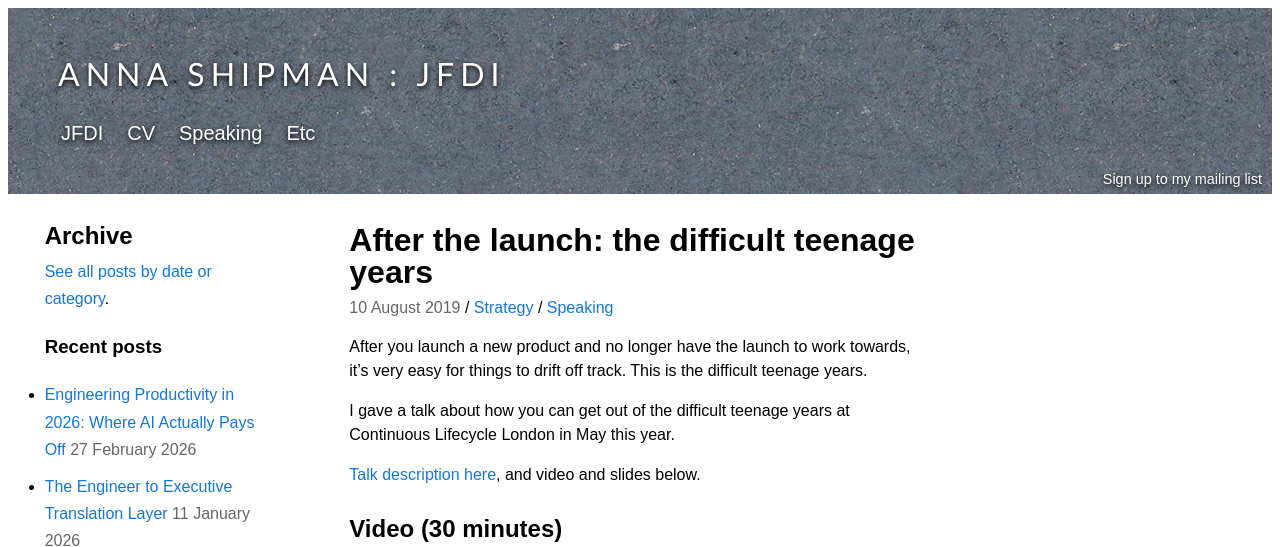
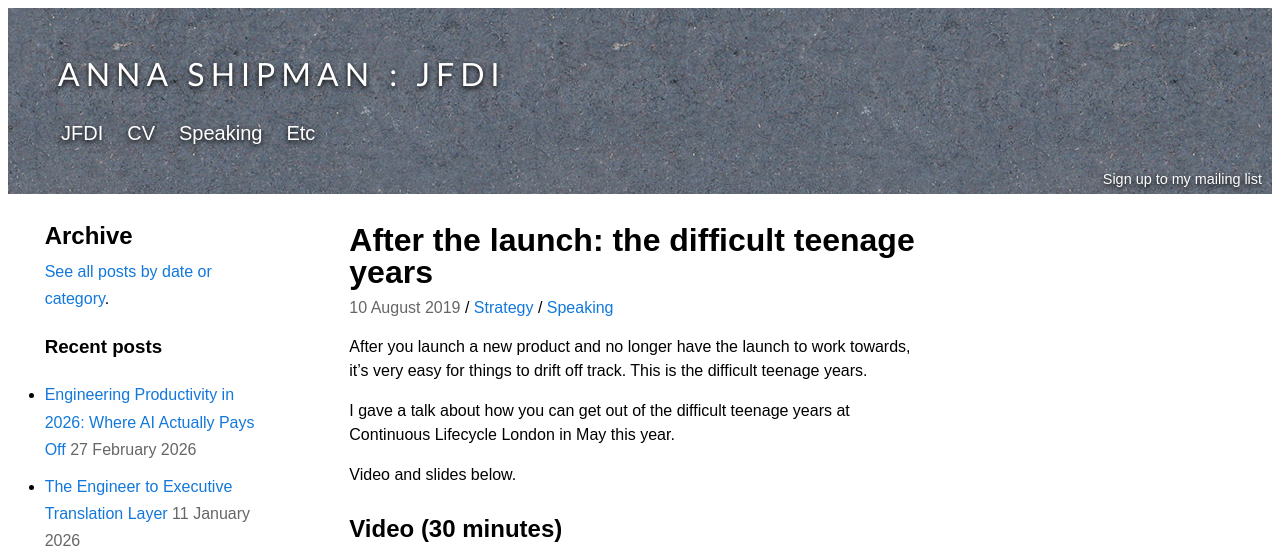
Before and after one commit to annashipman/annashipman.github.io, a Jekyll site: the page built from _posts/2019-08-10-after-the-launch.md, in a window 1280 px wide and 900 px high, cut to the strip 0-547 px from the top of the window. Built offline with Jekyll 4.4.1, drawn with Linux system fonts in a browser that asks for light colours.

```diff
--- a/_posts/2019-08-10-after-the-launch.md
+++ b/_posts/2019-08-10-after-the-launch.md
@@ -9,7 +9,7 @@ After you launch a new product and no longer have the launch to work towards, it
 
 I gave a talk about how you can get out of the difficult teenage years at Continuous Lifecycle London in May this year.
 
-[Talk description here](https://2019.continuouslifecycle.london/sessions/launch-difficult-teenage-years/), and video and slides below.
+Video and slides below.
 
 ## Video (30 minutes)
 
```
Also changed, not shown: _posts/2019-06-21-delegating-to-a-team.md (+1 -1 lines).
